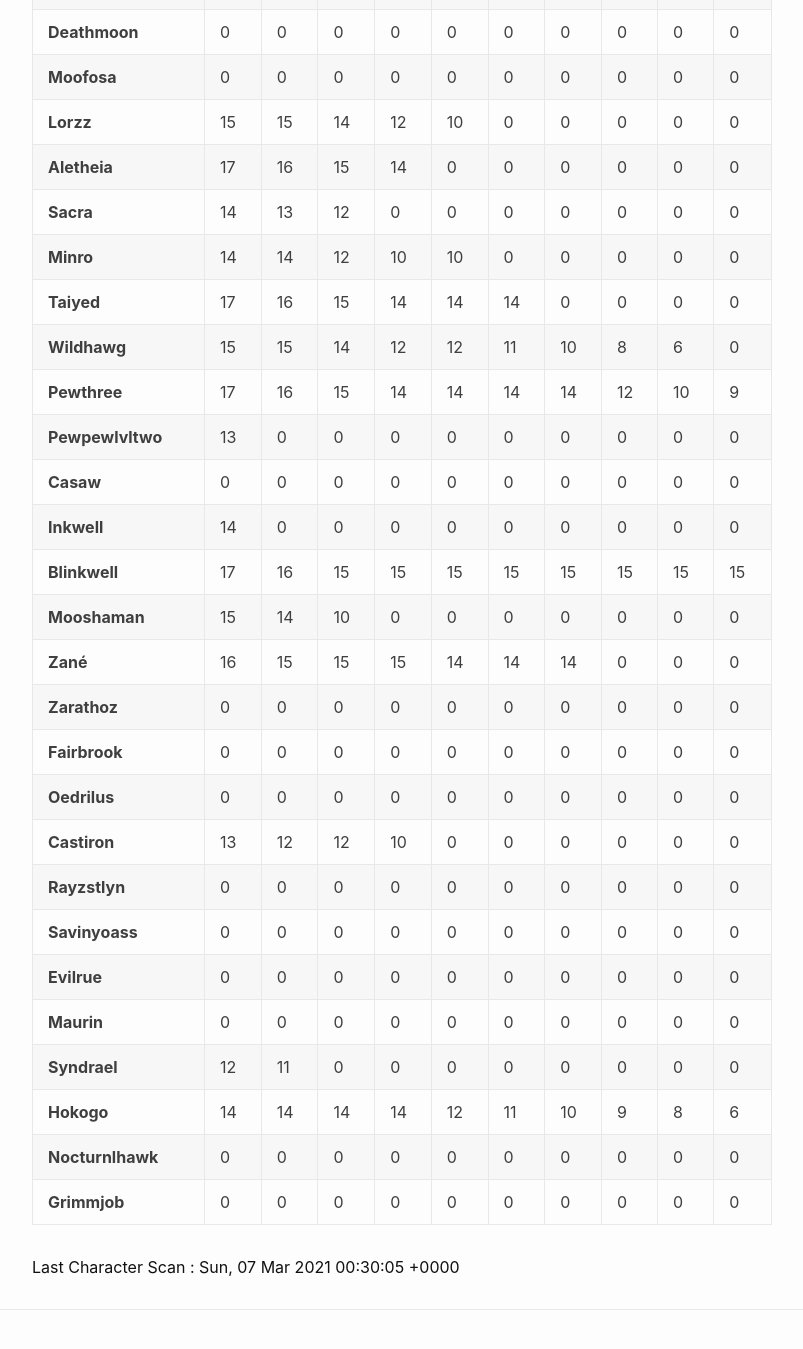
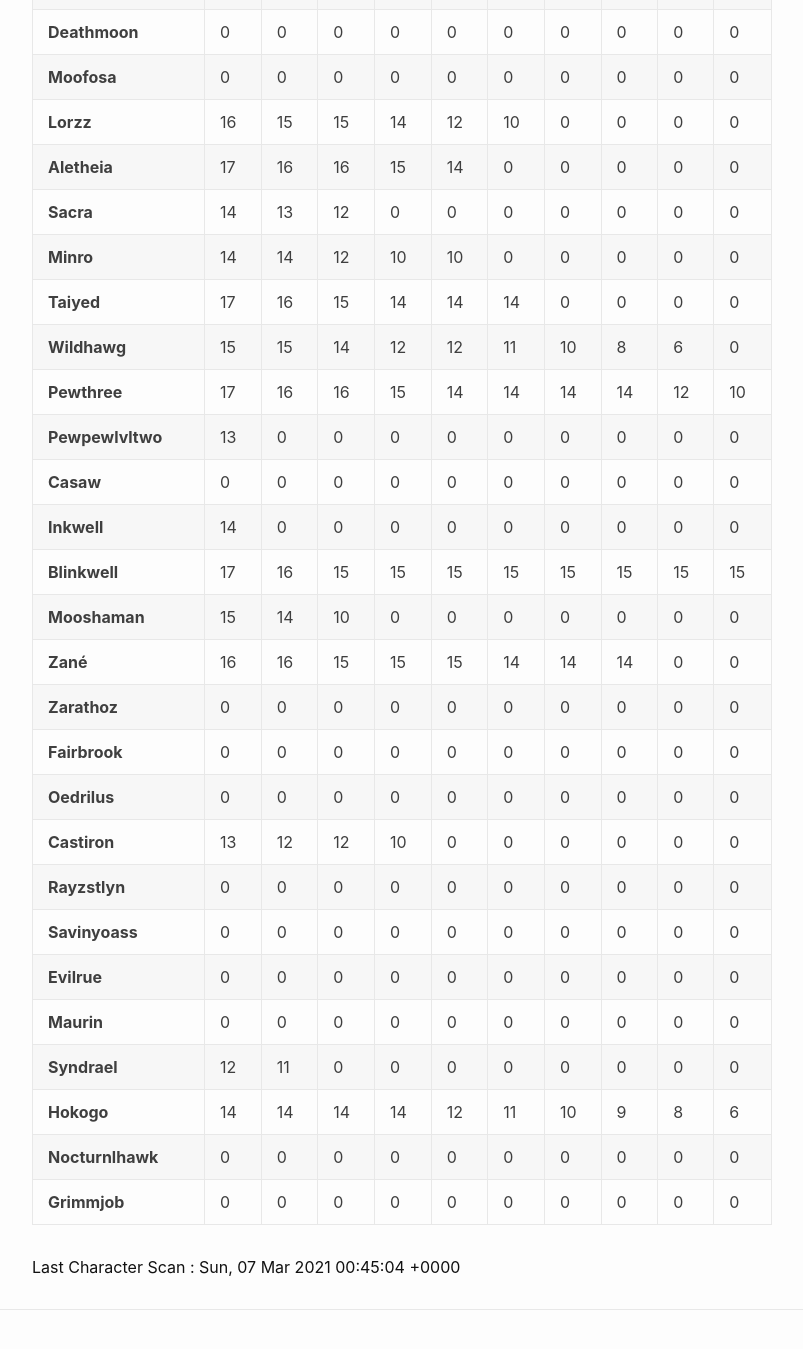
Before and after one commit to eldertribunal/keystonetracker, a Jekyll site: the page built from weekly.md, in a window 1280 px wide and 1400 px high, scrolled down 449 px. Shown: the top 1349 px of the window, without its empty margins (126-929 px from the left). Built offline with Jekyll 4.4.1, drawn with Linux system fonts in a browser that asks for light colours.

Commit message:
auto scan Sun Mar  7 00:45:46 UTC 2021

```diff
--- a/_data/scanned.json
+++ b/_data/scanned.json
@@ -1,3 +1,3 @@
 {
-  "timestamp": 1615077005
+  "timestamp": 1615077904
 }
--- a/_data/weekly.json
+++ b/_data/weekly.json
@@ -19,13 +19,13 @@
     "dungeons": [
       17,
       16,
+      16,
       15,
       15,
       14,
       14,
       12,
       11,
-      0,
       0
     ]
   },
@@ -122,12 +122,12 @@
   {
     "name": "Lorzz",
     "dungeons": [
+      16,
       15,
       15,
       14,
       12,
       10,
-      0,
       0,
       0,
       0,
@@ -139,9 +139,9 @@
     "dungeons": [
       17,
       16,
+      16,
       15,
       14,
-      0,
       0,
       0,
       0,
@@ -214,14 +214,14 @@
     "dungeons": [
       17,
       16,
+      16,
       15,
       14,
       14,
       14,
       14,
       12,
-      10,
-      9
+      10
     ]
   },
   {
@@ -303,13 +303,13 @@
     "name": "Zan\u00e9",
     "dungeons": [
       16,
+      16,
       15,
       15,
       15,
       14,
       14,
       14,
-      0,
       0,
       0
     ]
```
